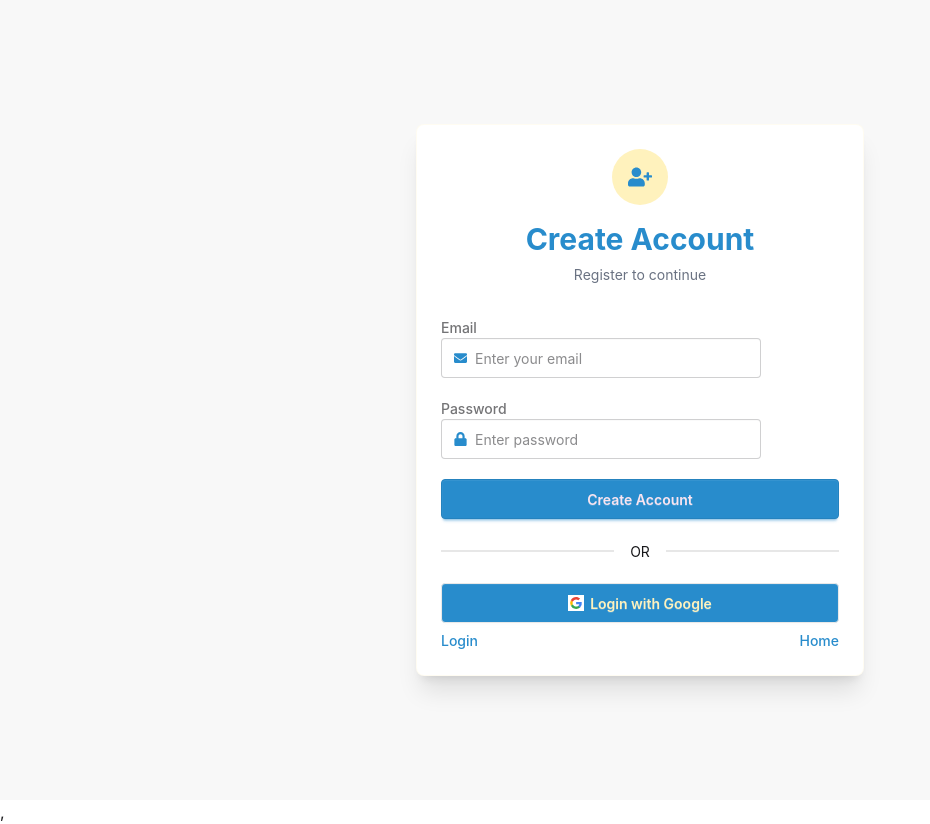
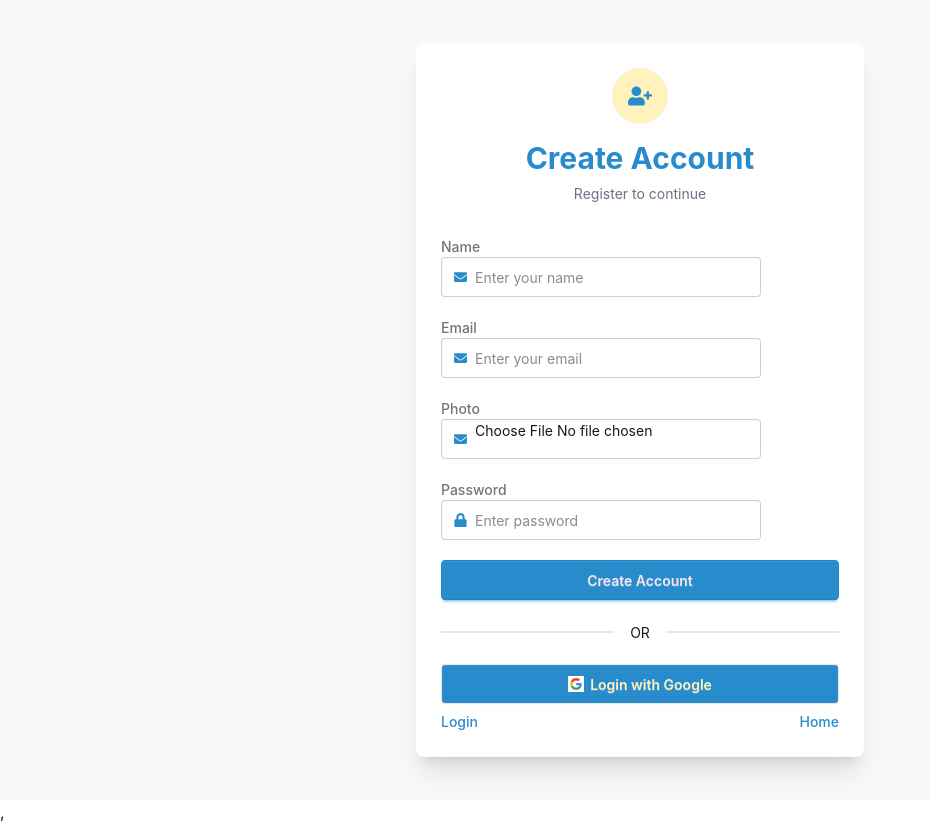
Before and after one commit to RohanR05/batrox-curier, a React (Vite) app: page /register in a window 1280 px wide. Shown: the whole page, without its empty margins (0-930 px from the left). Built offline with nearby package versions, Linux system fonts and the light colour scheme; no server answers.

Commit message:
photo and name

```diff
--- a/src/pages/Auth/Register/Register.jsx
+++ b/src/pages/Auth/Register/Register.jsx
@@ -44,6 +44,27 @@ const Register = () => {
             onSubmit={handleSubmit(handleRegisterForm)}
             className="space-y-5"
           >
+            {/* name */}
+            <div>
+              <label className="label font-medium">Name</label>
+
+              <label className="input input-bordered flex items-center gap-2">
+                <FaEnvelope className="text-secondary" />
+                <input
+                  type="text"
+                  className="grow"
+                  placeholder="Enter your name"
+                  {...register("name", {
+                    required: "Name is required",
+                  })}
+                />
+              </label>
+
+              {errors.name && (
+                <p className="text-error text-sm mt-1">{errors.name.message}</p>
+              )}
+            </div>{" "}
+            {/* Email */}
             <div>
               <label className="label font-medium">Email</label>
 
@@ -65,7 +86,30 @@ const Register = () => {
                 </p>
               )}
             </div>
+            {/* photo */}
+            <div>
+              <label className="label font-medium">Photo</label>
 
+              <label className="input input-bordered flex items-center gap-2">
+                <FaEnvelope className="text-secondary" />
+                <input
+                  type="file"
+                  className="file-input-ghost"
+                  className="grow"
+                  placeholder="Enter your photo"
+                  {...register("photo", {
+                    required: "Email is required",
+                  })}
+                />
+              </label>
+
+              {errors.photo && (
+                <p className="text-error text-sm mt-1">
+                  {errors.photo.message}
+                </p>
+              )}
+            </div>
+            {/* password */}
             <div>
               <label className="label font-medium">Password</label>
 
@@ -95,7 +139,6 @@ const Register = () => {
                 </p>
               )}
             </div>
-
             <button className="btn btn-secondary w-full">Create Account</button>
           </form>
 
```
